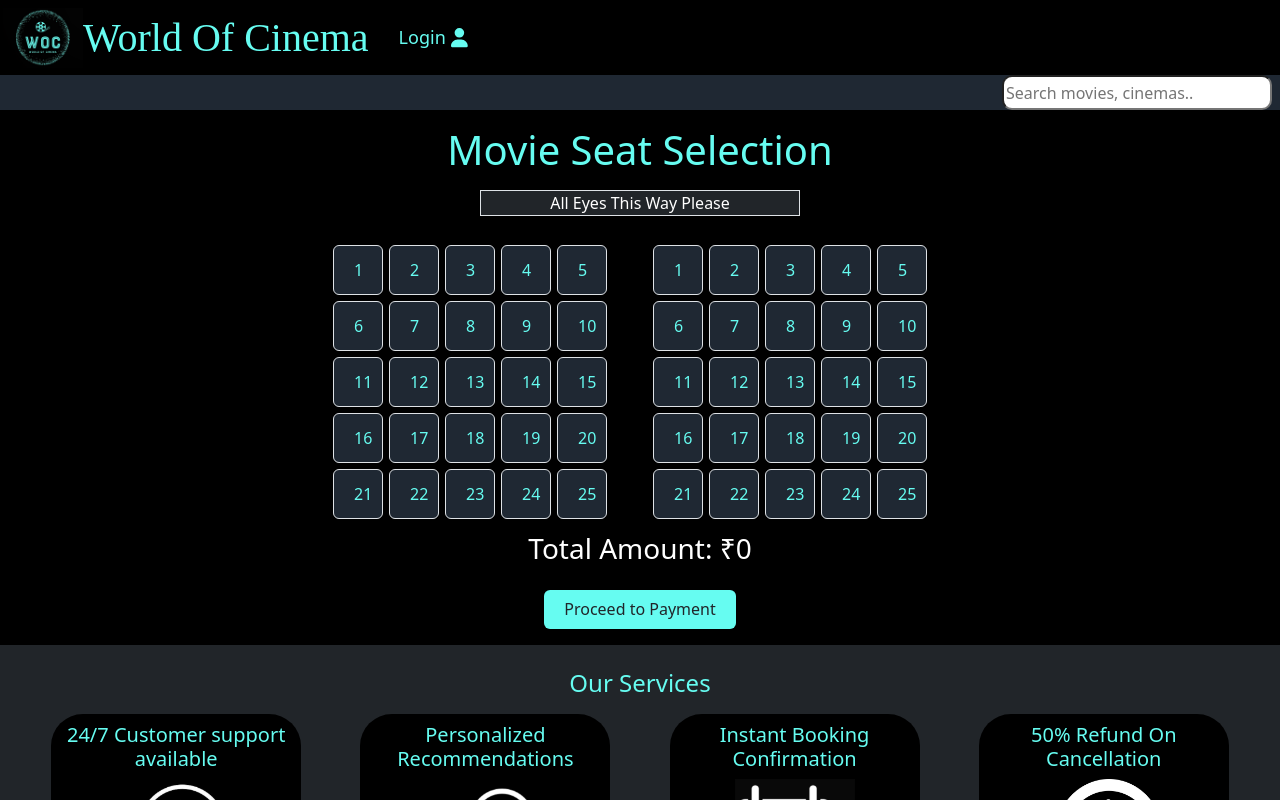
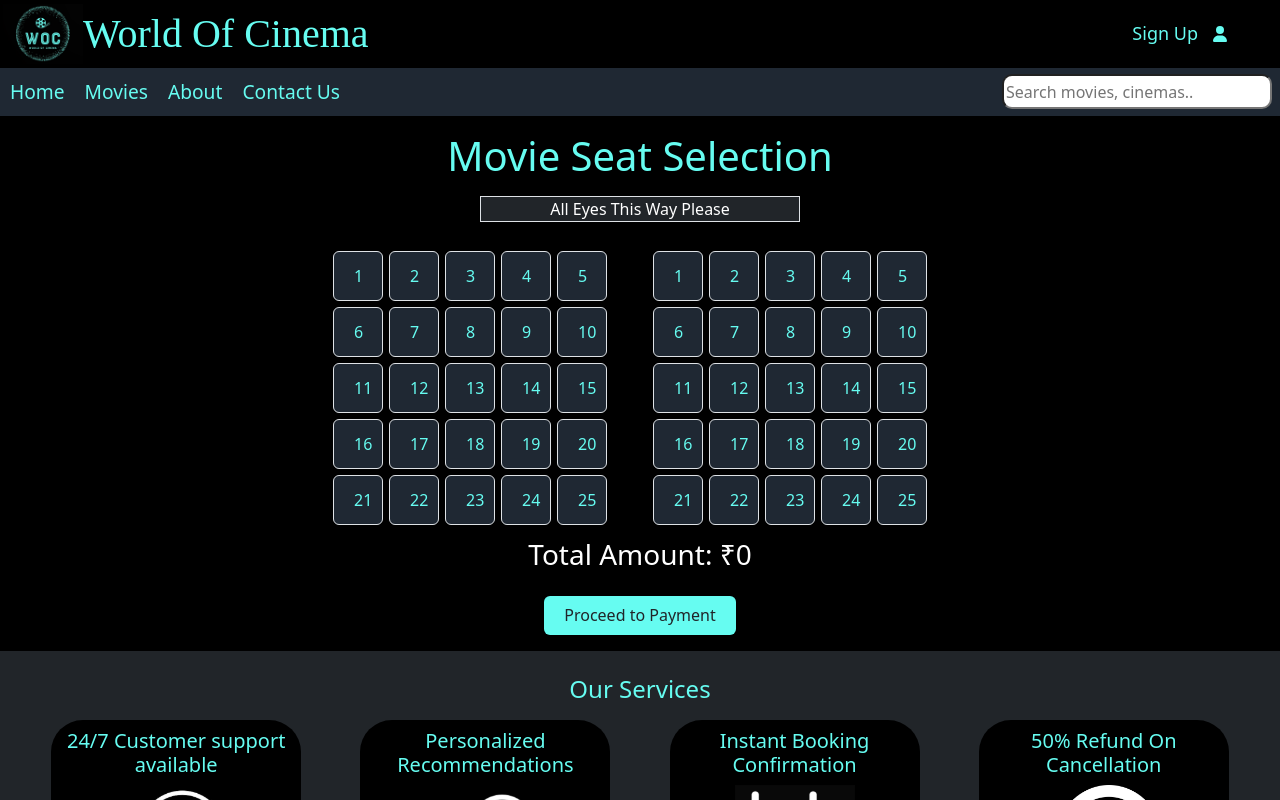
Before and after one commit to RujutaK03/MERN_Project, a React (Create React App) app: page /Seat in a window 1280 px wide. Shown: the top 800 px of the page. Built offline with nearby package versions, Linux system fonts and the light colour scheme.

Commit message:
Update header.js

```diff
--- a/src/components/header.js
+++ b/src/components/header.js
@@ -1,62 +1,36 @@
-import React, { useState } from 'react';
-import { Link, useNavigate } from 'react-router-dom';
+import React from 'react';
+import { Link } from 'react-router-dom';
+import './style1.css'; // Assuming you have a style.css file for your styles
 import 'bootstrap/dist/css/bootstrap.min.css';
 import 'bootstrap/dist/js/bootstrap.bundle.min.js';
+
 import { faUser } from '@fortawesome/free-solid-svg-icons';
 import logo from './logo.jpg';
 import { FontAwesomeIcon } from '@fortawesome/react-fontawesome';
 
 const Header = () => {
-  // State to track the login status
-  const [isLoggedIn, setIsLoggedIn] = useState(false);
-
-  // UseNavigate hook to navigate to other pages
-  const navigate = useNavigate();
-
-  // Dummy function to simulate login. Replace it with your actual login logic.
-  const handleLogin = () => {
-    Axios.post("https://mern-project-deployment-1.onrender.com/userRoute/login", userData).then((response) => {
-      console.log("This is the response");
-      console.log(response.data.message);
-      if (response.data.status === 200) {
-        navigate("/");
-        document.getElementById("userdoesnotexist").innerHTML = response.data.message;
-        document.getElementById("userexists").innerHTML = "";
-        setIsLoggedIn(true);
-      }
-    })};
-
-  // Dummy function to simulate logout. Replace it with your actual logout logic.
-  const handleLogout = () => {
-    setIsLoggedIn(false);
-  };
-
   return (
     <div className="header1">
       <header className="header">
         <img src={logo} alt="logo" height="60px" width="80px" />
         <h1 className="title">World Of Cinema</h1>
-        {isLoggedIn ? (
-          // Render logout button if the user is logged in
-          <div className="usericon" onClick={handleLogout}>
-            <FontAwesomeIcon icon={faUser} />
-          </div>
-        ) : (
-          // Render login button if the user is not logged in
-          <Link to="/login" className="link">
-            <button className="signin" type="button" onClick={handleLogin}>
-              <h2 className="sign">Login</h2>
-              <FontAwesomeIcon icon={faUser} className="usericon" />
-            </button>
-          </Link>
-        )}
+        <button className="signin">
+          <Link to="/signup" className="link"><h2 className="sign">Sign Up</h2></Link>
+          <FontAwesomeIcon icon={faUser} className="usericon" />
+        </button>
       </header>
       <div className="topnav position-static">
-        {/* Other navigation links */}
+        <a href='/' className="links">Home</a>
+        <a href="/movies" className="links">Movies</a>
+
+
+        <a href='/about' className="links">About</a>
+        <a href='/contact' className="links">Contact Us</a>
         <input className="search" type="text" placeholder="Search movies, cinemas.." />
       </div>
     </div>
-  );
-};
+  )
+}
+
 
 export default Header;
```
